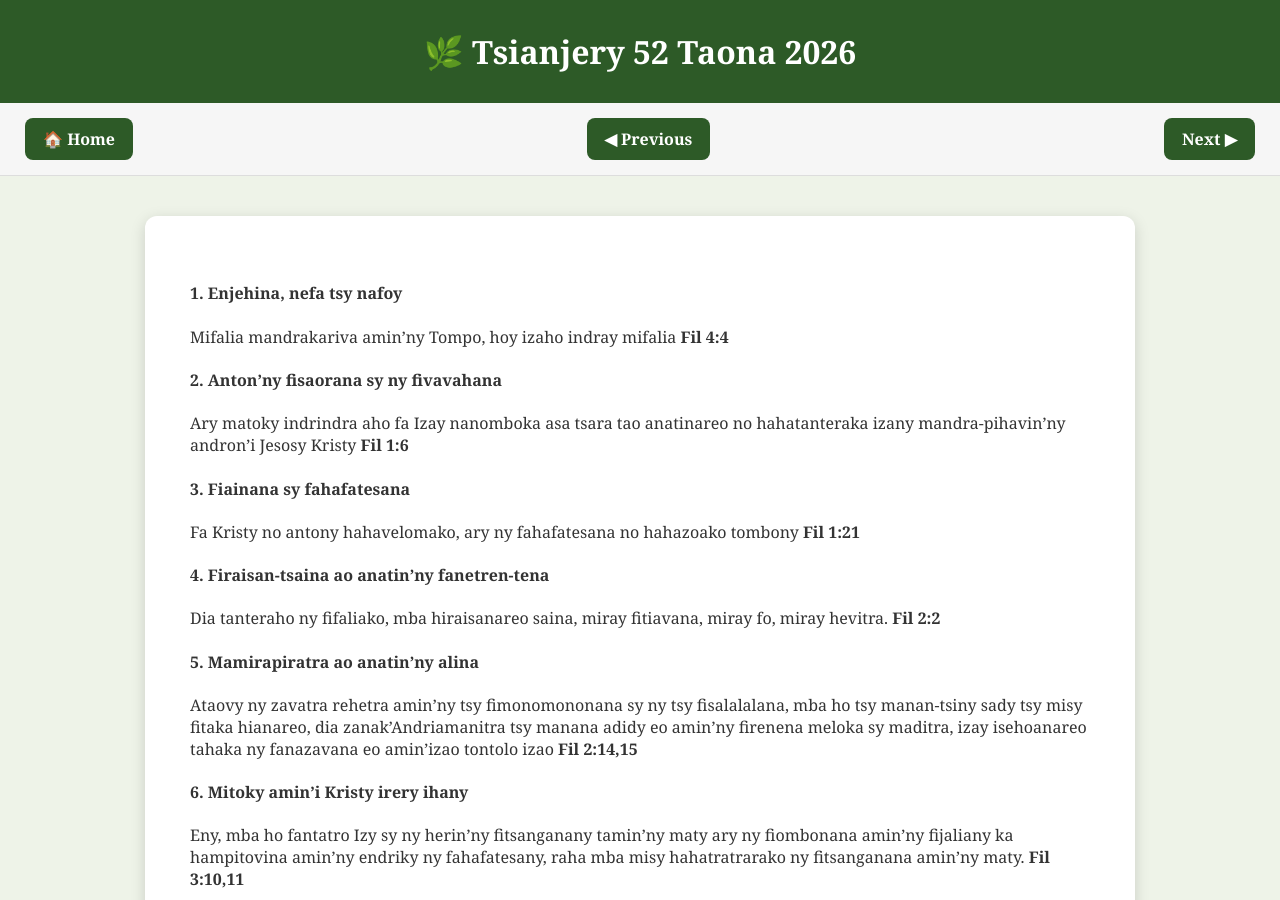
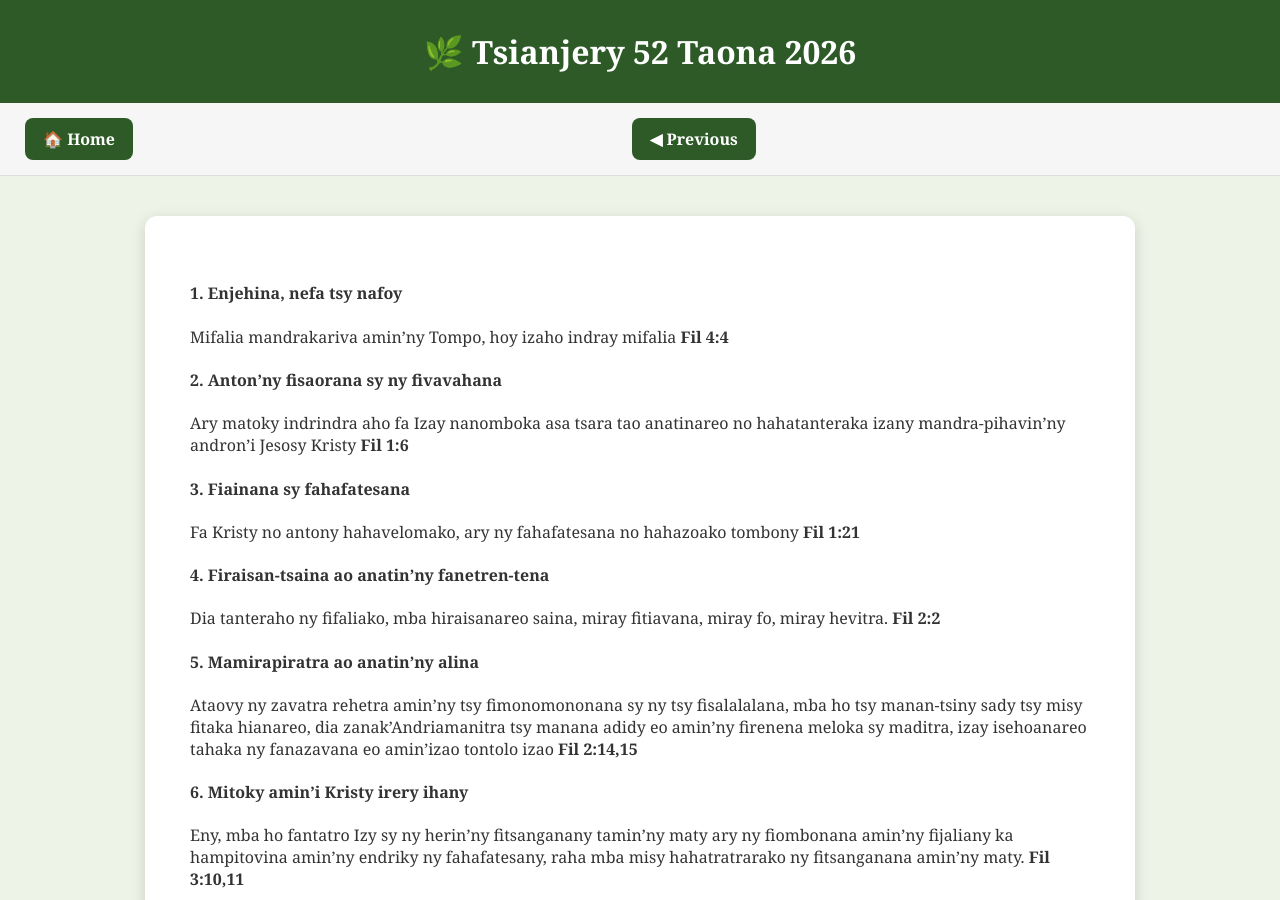
Before and after one commit to nainaw/tsianjery, a Jekyll site: the page built from TelovolanaIV.md, in a window 1280 px wide and 900 px high. Built offline with Jekyll 4.4.1, drawn with Linux system fonts in a browser that asks for light colours; our own code applies the rules of GitHub Pages for plain Markdown files.

Commit message:
Fix links in TelovolanaIV.md

```diff
--- a/TelovolanaIV.md
+++ b/TelovolanaIV.md
@@ -2,8 +2,8 @@
 title:
 subtitle:
 
-previous: /TelovolanaIII.html
-next: /
+previous: TelovolanaIII.html
+next:
 ---
 #### 1. Enjehina, nefa tsy nafoy
 Mifalia mandrakariva amin'ny Tompo, hoy izaho indray mifalia **Fil 4:4**
```
